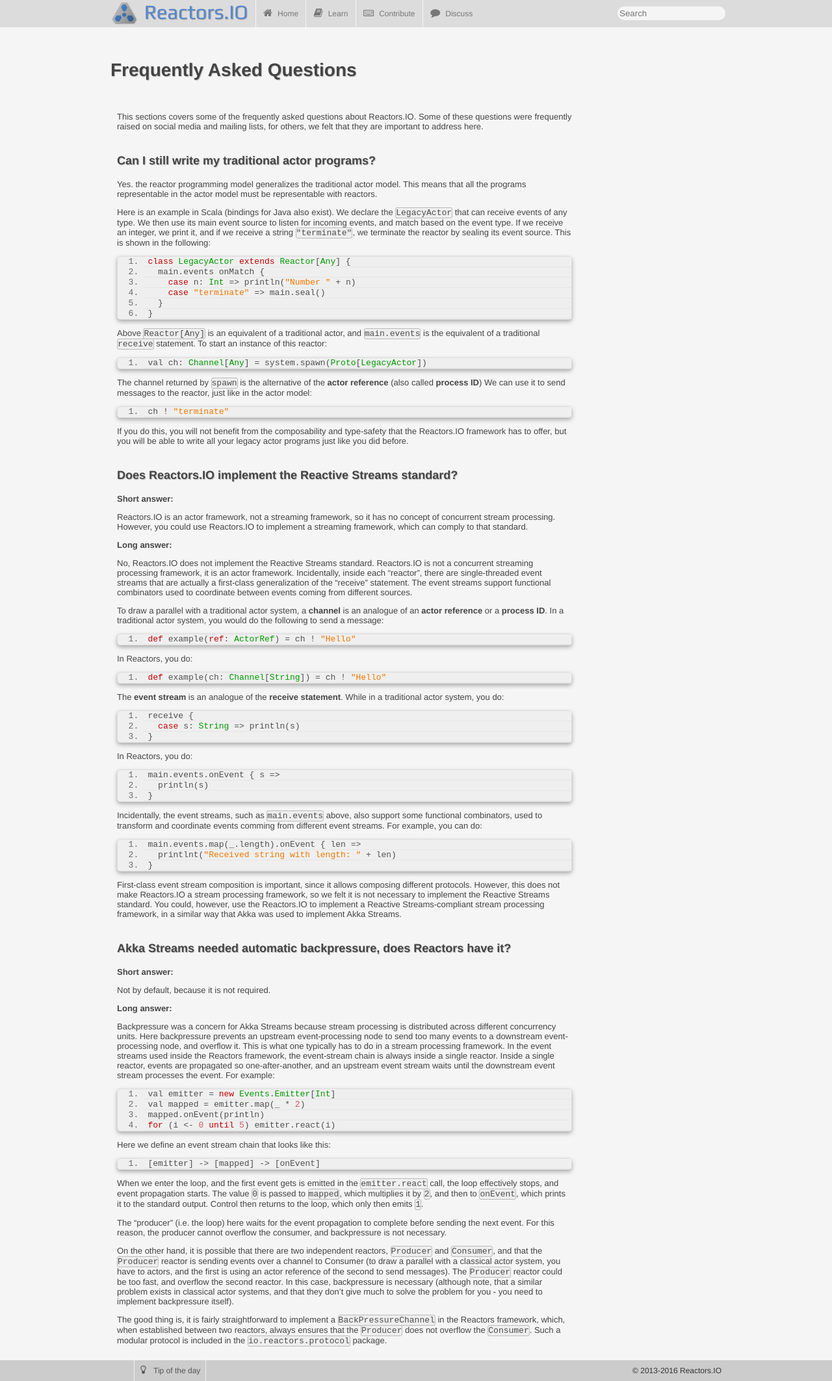
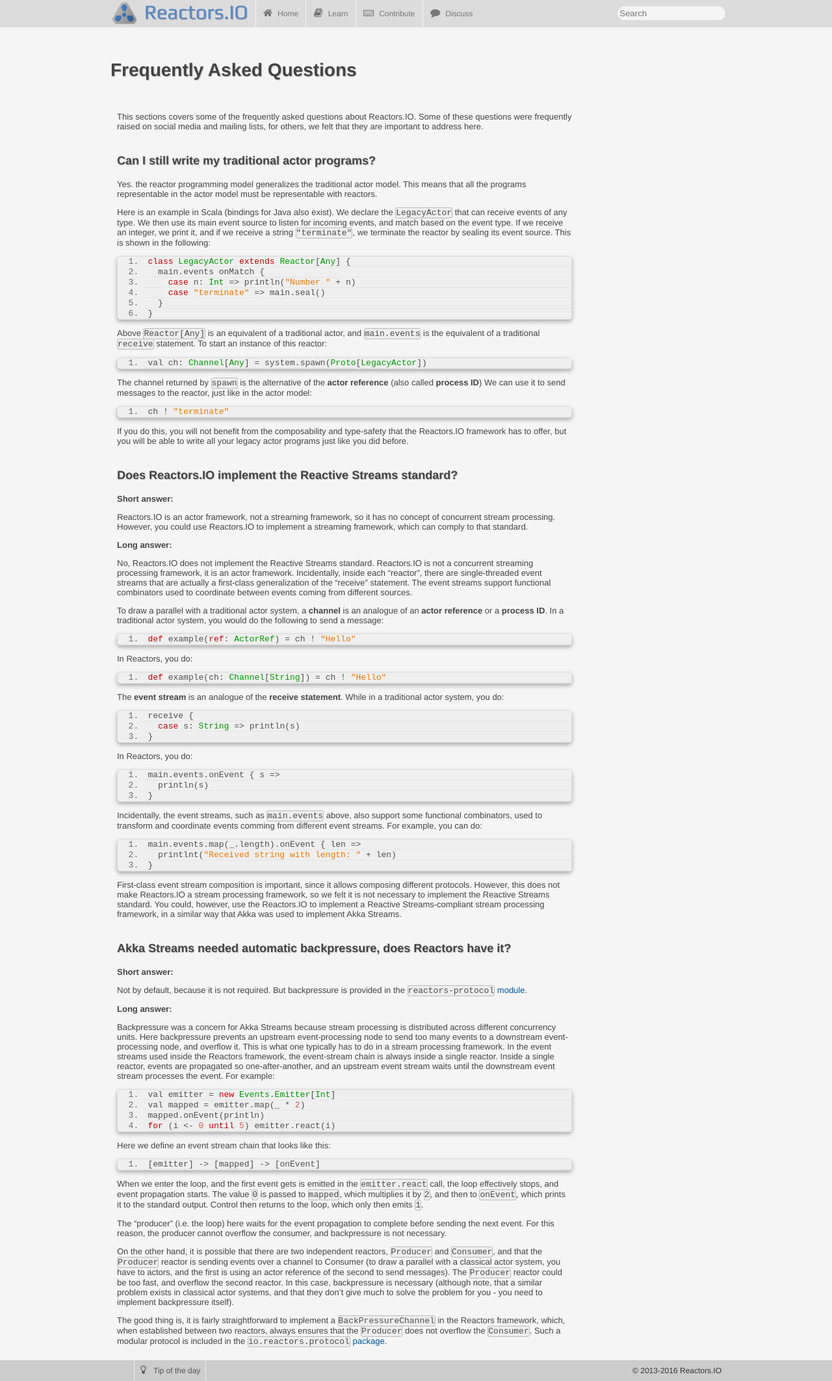
Before and after one commit to reactors-io/reactors-io.github.io, a Jekyll site: the page built from faq.md, in a window 1280 px wide. Shown: the whole page at 65% size. Built offline with Jekyll 4.4.1, drawn with Linux system fonts in a browser that asks for light colours; some of the changed lines change nothing that is shown.

Commit message:
Update version.

```diff
--- a/_config.yml
+++ b/_config.yml
@@ -4,5 +4,5 @@ description: Docs and resources for Reactors.IO
 url: http://reactors.io
 baseUrl: http://reactors.io
 relative_permalinks: false
-reactors_version: 0.7
-reactors_snapshot_version: 0.8-SNAPSHOT
+reactors_version: 0.8
+reactors_snapshot_version: 0.9-SNAPSHOT
--- a/faq.md
+++ b/faq.md
@@ -138,6 +138,8 @@ in a similar way that Akka was used to implement Akka Streams.
 **Short answer:**
 
 Not by default, because it is not required.
+But backpressure is provided in the
+[`reactors-protocol` module](https://github.com/reactors-io/reactors/blob/master/reactors-protocol/shared/src/main/scala/io/reactors/protocol/backpressure-protocols.scala).
 
 **Long answer:**
 
@@ -184,4 +186,5 @@ you need to implement backpressure itself).
 The good thing is, it is fairly straightforward to implement a `BackPressureChannel`
 in the Reactors framework, which, when established between two reactors,
 always ensures that the `Producer` does not overflow the `Consumer`.
-Such a modular protocol is included in the `io.reactors.protocol` package.
+Such a modular protocol is included in the
+[`io.reactors.protocol` package](https://github.com/reactors-io/reactors/blob/master/reactors-protocol/shared/src/main/scala/io/reactors/protocol/backpressure-protocols.scala).
```
